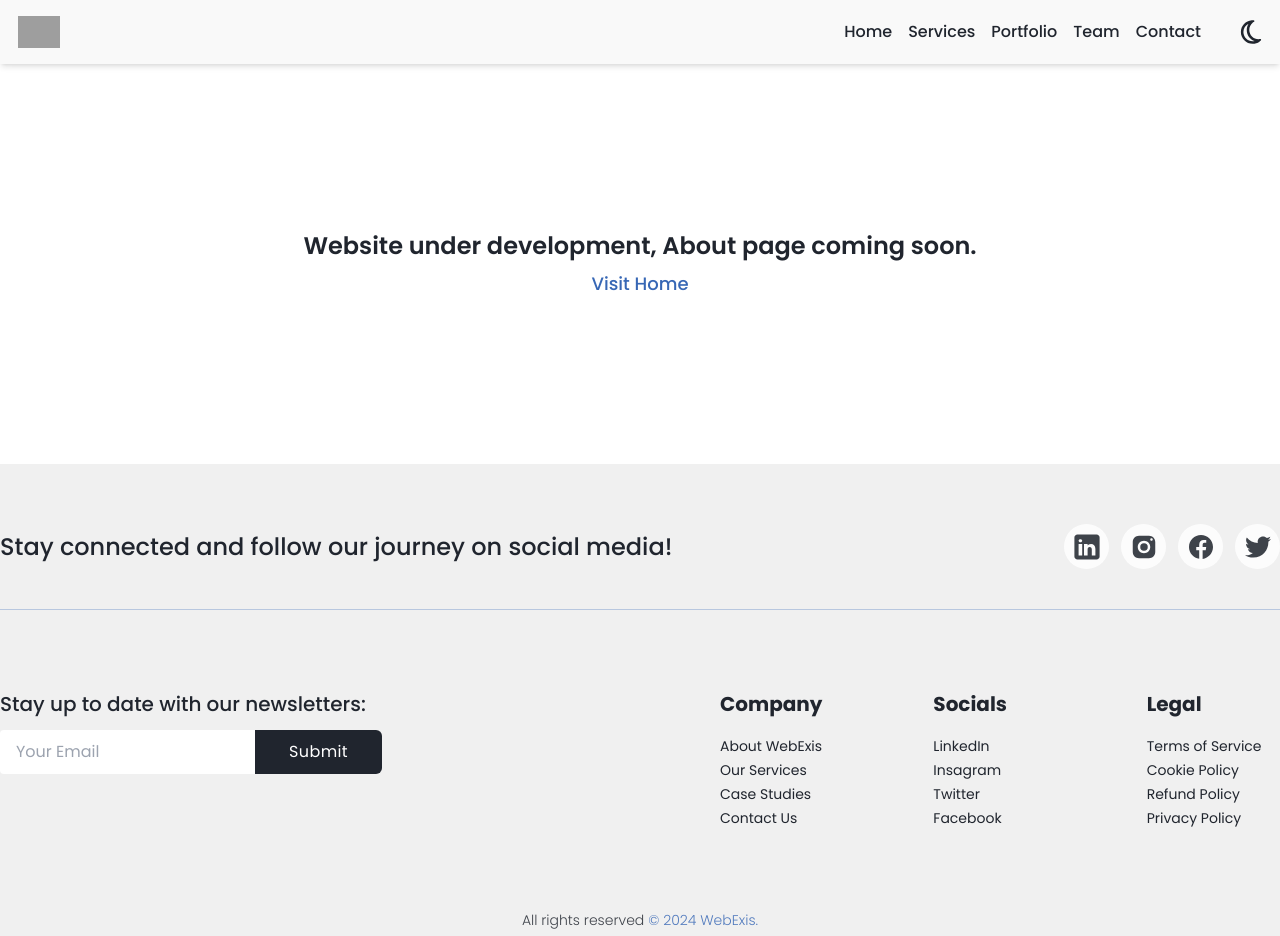
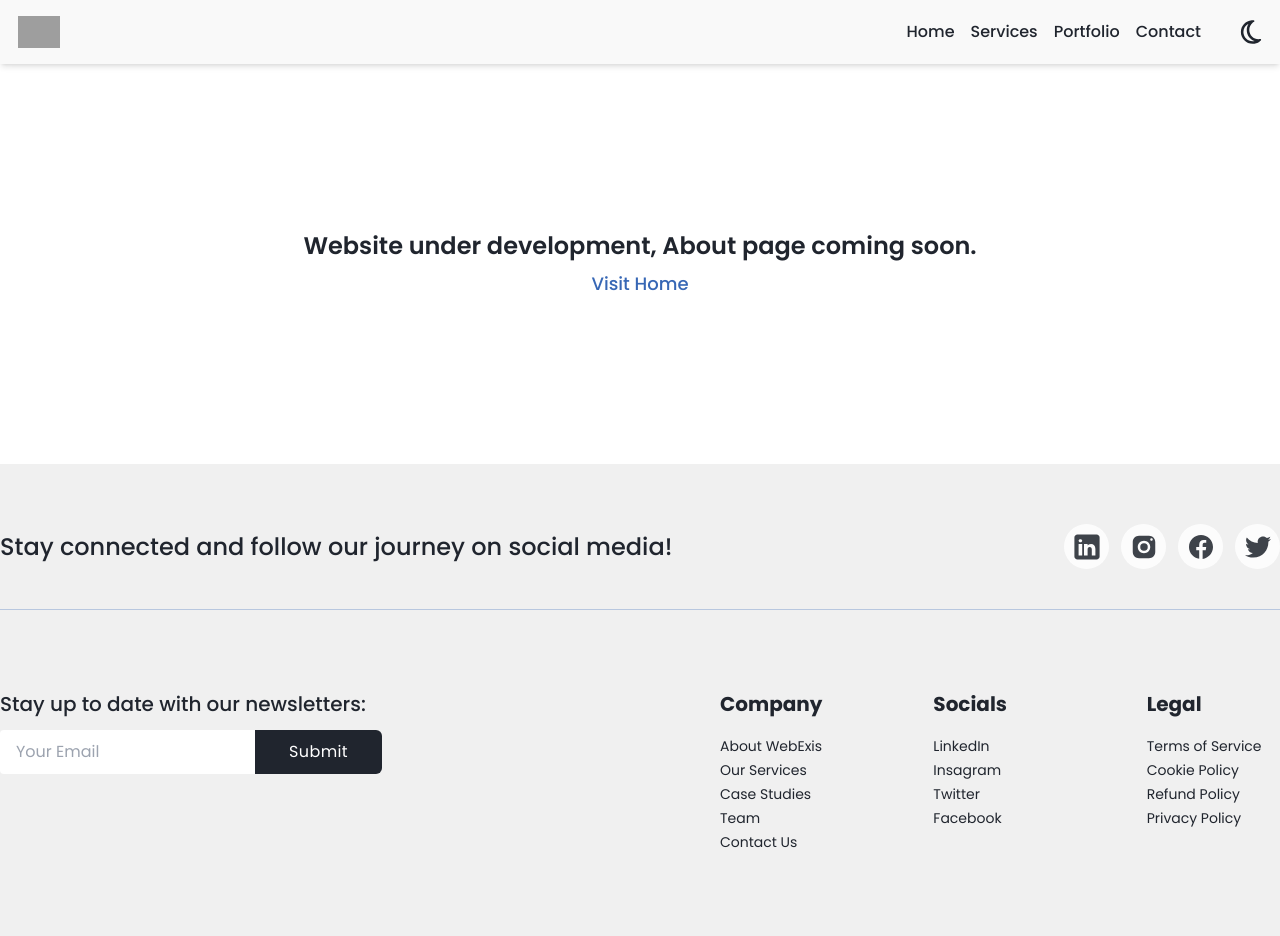
Before and after one commit to hossainsany/webexis, a Next.js app: page /about in a window 1280 px wide. Shown: the top 936 px of the page. Built offline with nearby package versions, Linux system fonts and the light colour scheme; grey boxes are pictures that could not be loaded.

Commit message:
nav update

```diff
--- a/components/Footer.jsx
+++ b/components/Footer.jsx
@@ -13,6 +13,7 @@ const footerLinks = [
             { text: 'About WebExis', link: '/about' },
             { text: 'Our Services', link: '/services' },
             { text: 'Case Studies', link: '/case-studies' },
+            { text: 'Team', link: '/member' },
             { text: 'Contact Us', link: '/contact' },
         ],
     },
--- a/components/Navbar.jsx
+++ b/components/Navbar.jsx
@@ -28,7 +28,7 @@ const Navbar = () => {
         { url: '/', text: 'Home', id: 1 },
         { url: '/services', text: 'Services', id: 3 },
         { url: '/case-studies', text: 'Portfolio', id: 4 },
-        { url: '/member', text: 'Team', id: 5 },
+       // { url: '/member', text: 'Team', id: 5 },
         { url: '/contact', text: 'Contact', id: 6 },
     ];
 
```
